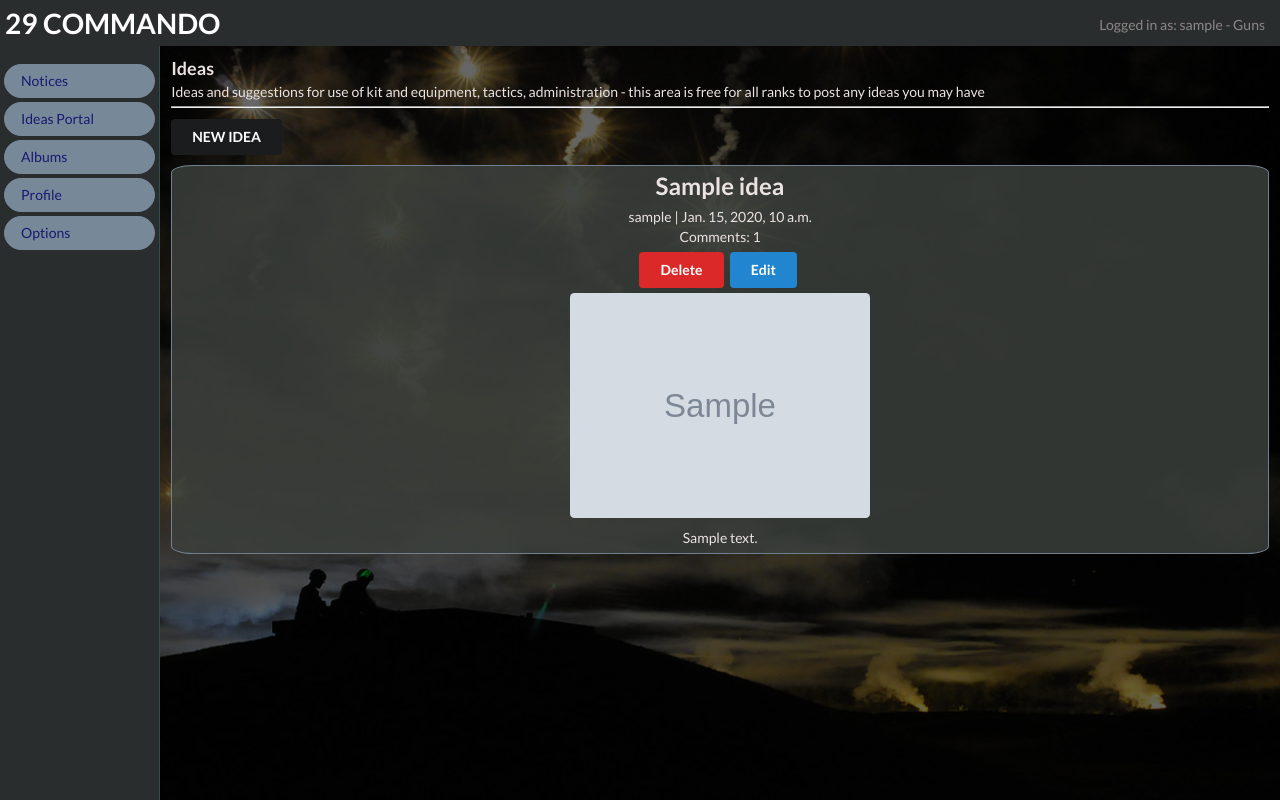
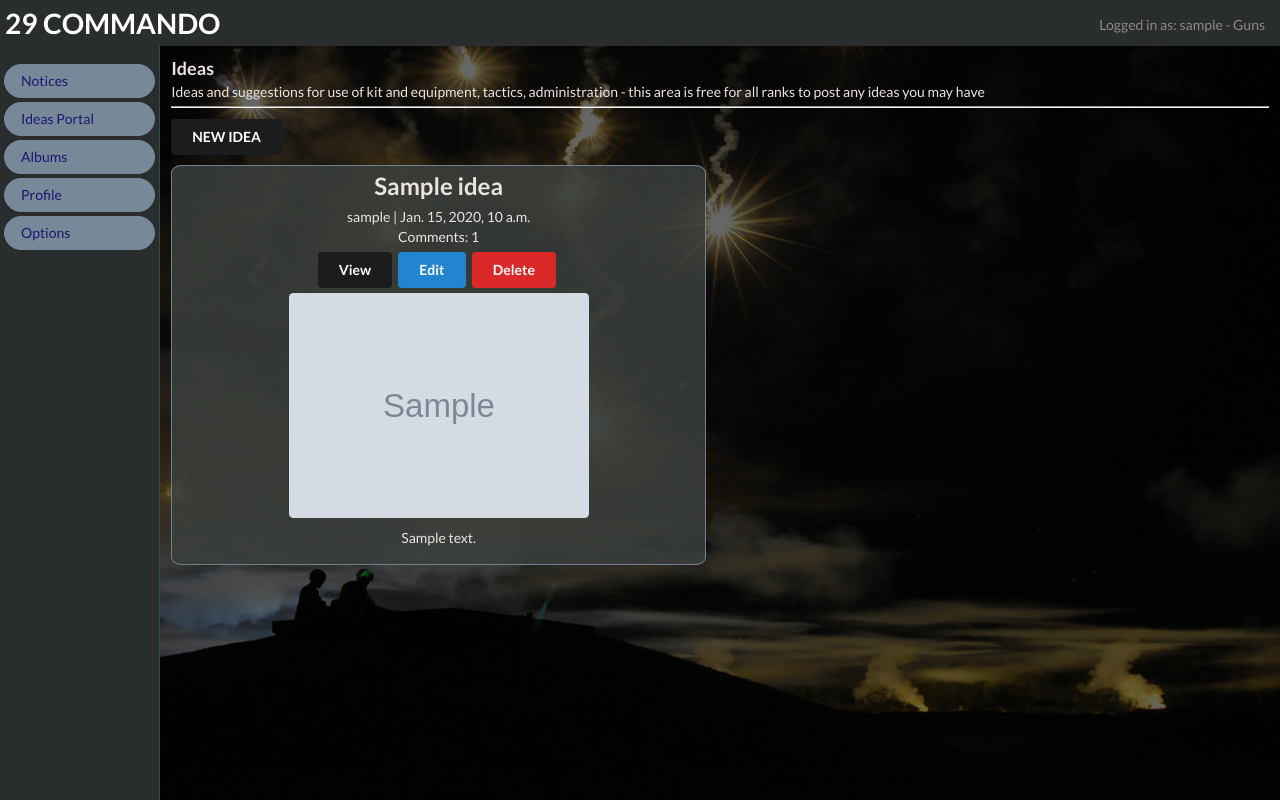
Before and after one commit to Ivystrode/commando_media, a Django app: page /ideas/ in a window 1280 px wide. Run offline with Django 3.2, Linux system fonts and the light colour scheme; a user stored in the database is signed in; tables that the repository leaves empty hold one stand-in row (values such as "Sample post"); grey boxes marked "Sample" are stand-in pictures; some libraries are stand-ins or nearby versions.

Commit message:
styling ideas template LT

```diff
--- a/ideas/templates/ideas/ideas.html
+++ b/ideas/templates/ideas/ideas.html
@@ -17,7 +17,7 @@
                 <a href="/ideas/add_idea" id="new-idea-button" class="ui secondary button">NEW IDEA</a>
             </div>
 
-            <div class="ui one column grid">
+            <div class="ui stackable two column grid">
                 {% if ideas|length > 0 %}
                 {% for idea in ideas %}
                 <div class="column">
@@ -29,12 +29,13 @@
                             <a class="profile-link" href="/profile/{{idea.created_by}}">{{idea.created_by}} | {{idea.time}}</a><br>Comments: {{idea.ideacomments.all|length}}
                         </div>
 
-                        {% if idea.created_by == request.user or request.user.profile.role == 'BC' or request.user.profile.role == 'BSM' %}
                         <div class="control-buttons">
+                            <a href="/ideas/{{idea.id}}" class="ui secondary button">View</a>
+                            {% if idea.created_by == request.user or request.user.profile.role == 'BC' or request.user.profile.role == 'BSM' %}
+                            <a href="{% url 'edit_idea' idea.id %}" class="ui blue button">Edit</a>
                             <a href="{% url 'delete_idea' idea.id %}" class="ui negative button">Delete</a>
-                            <a href="{% url 'edit_idea' idea.id %}" class="ui blue button">Edit</a>
+                            {% endif %}
                         </div>
-                        {% endif %}
 
 
 
--- a/static/css/ideas.css
+++ b/static/css/ideas.css
@@ -13,6 +13,22 @@
     border-radius: 2%;
     /* opacity: 65%; */
     padding: 5px;
+    width: 100%;
+    height: 400px;
+    /* white-space: nowrap; */
+    overflow-y: scroll;
+    text-overflow: clip;
+    scrollbar-width: None;
+    -ms-overflow-style: none;  /* Internet Explorer 10+ */
+}
+
+/* THIS DOESN'T WORK */
+.idea-item-container::-webkit-scrollbar {
+    width: 0px;
+    background: transparent; /* make scrollbar transparent */
+}
+::-webkit-scrollbar-thumb {
+    background: #FF0000;
 }
 .idea-author {
     margin-top: -5px;
@@ -26,6 +42,8 @@
 }
 .idea-image {
     margin-bottom: 10px;
+    max-width: 90%;
+    height: 10%;
 }
 .idea-image:hover {
     cursor: pointer;
```
